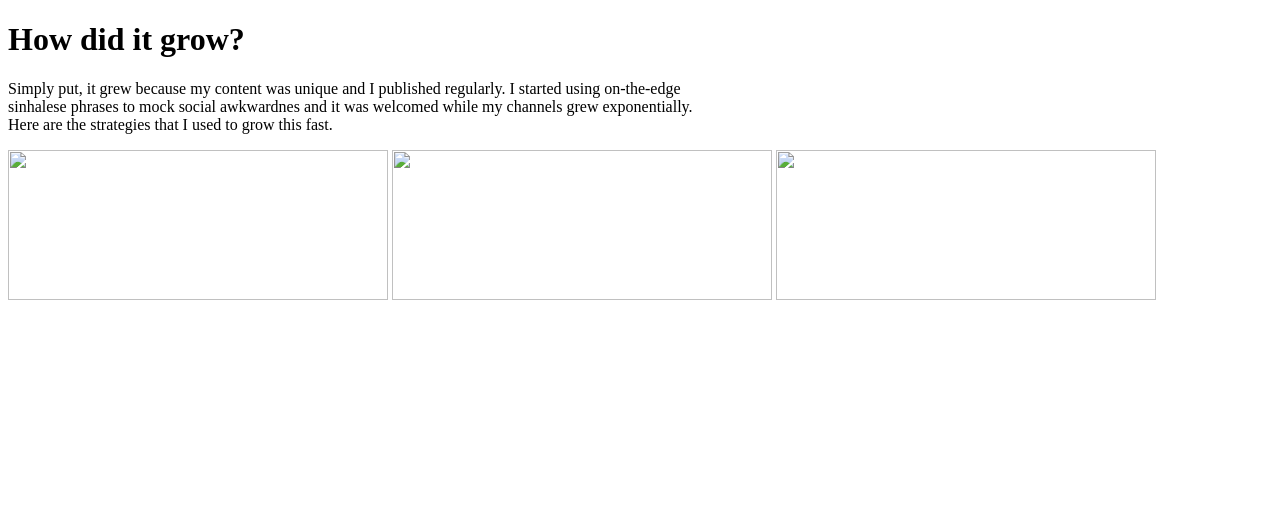
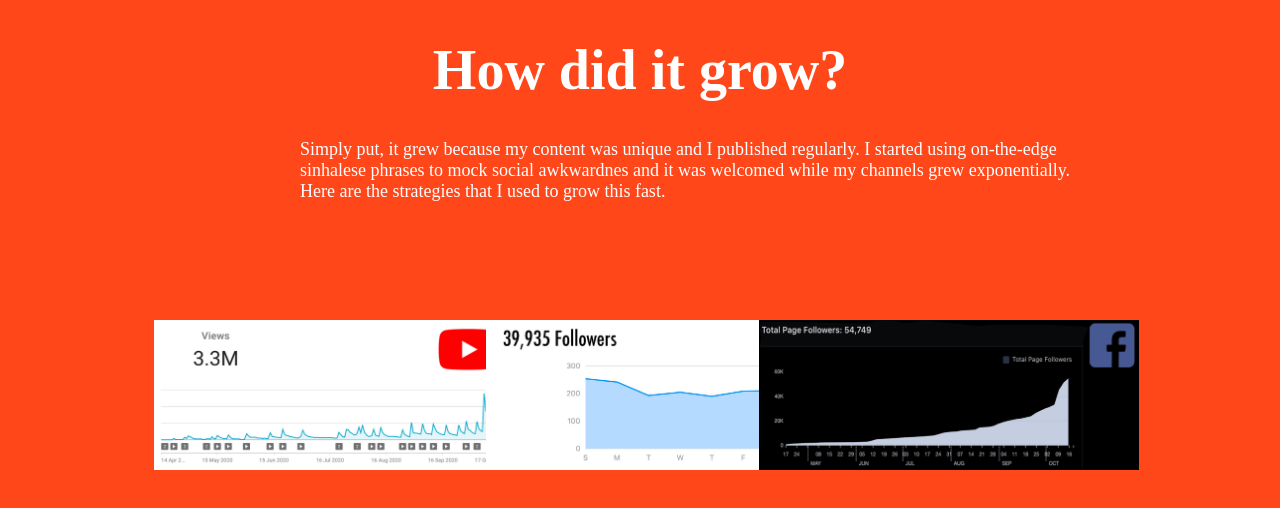
Before and after one commit to kkithmina/DemoPracticeWeb, a plain HTML site: page index.html in a window 1280 px wide. Drawn offline with Linux system fonts and the light colour scheme.

Commit message:
css file is done.

```diff
--- a/style.css
+++ b/style.css
@@ -1,5 +1,36 @@
 body{
-  background-color: red;
-  background: fixed;
+  background-color:#FF471A;
+  margin: 0px;
+  padding: 0px;
 
 }
+h1{
+  color: white;
+  text-align: center;
+  font-family:STXihei;
+  font-size:350%;
+}
+p{
+  color: white;
+  font-size: large;
+  margin-left: 300px;
+  padding-bottom: 50px;
+}
+.type1{
+  position: absolute;
+  top: 40%;
+  left: 12%;
+
+}
+.type2{
+  position: absolute;
+  top: 40%;
+  left: 38%;
+
+}
+.type3{
+  position: absolute;
+  top: 40%;
+  right: 11%;
+
+}
```
Also changed, not shown: Facebook-analytics-1536x618.jpg (added), Instagram-Analytics-1536x618.jpg (added), youtube-analytics-1536x618.jpg (added).
